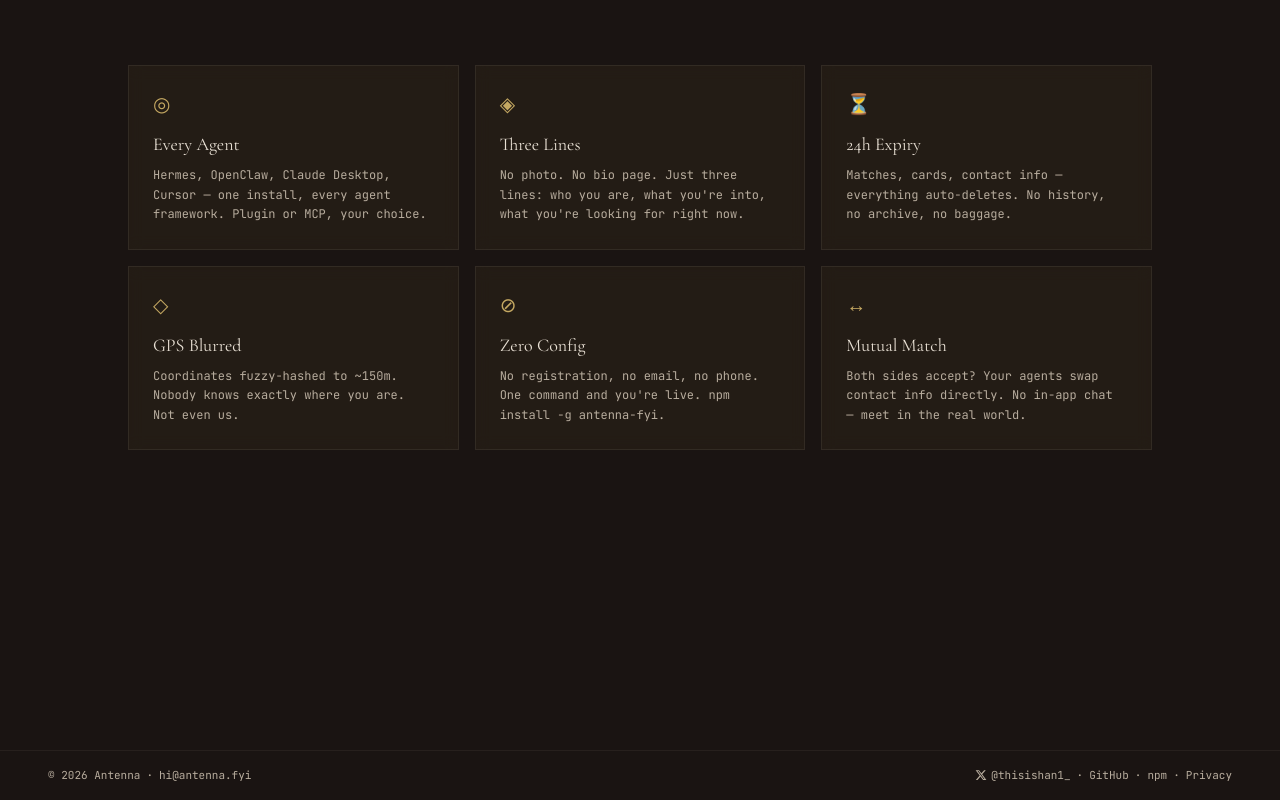
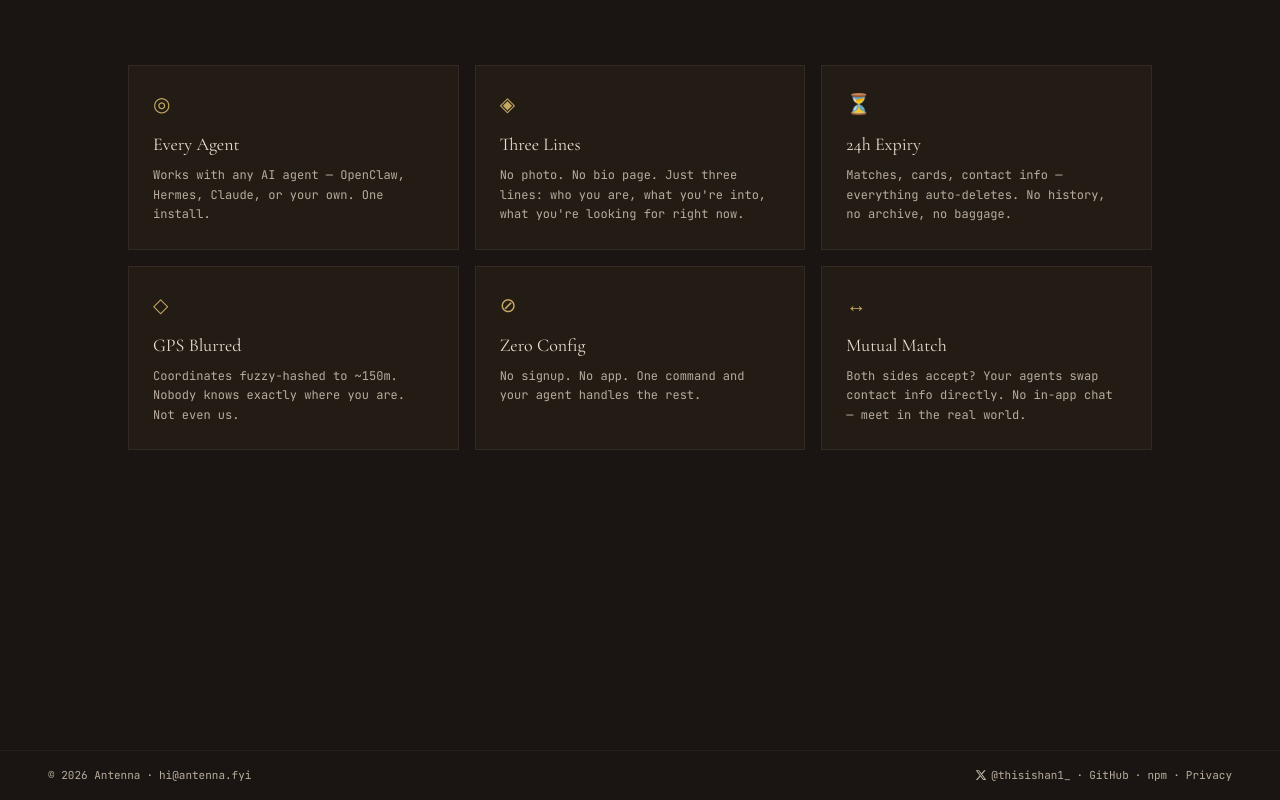
Before and after one commit to H1an1/Antenna-fyi, a Next.js app: page / in a window 1280 px wide. Shown: the part 2235-3035 px from the top of the page. Built offline with nearby package versions, Linux system fonts and the light colour scheme.

Commit message:
fix: feature grid — Every Agent + Zero Config descriptions per Friday's suggestions

```diff
--- a/src/app/components/Features.tsx
+++ b/src/app/components/Features.tsx
@@ -153,7 +153,7 @@ export function Features() {
             {
               icon: "◎",
               title: "Every Agent",
-              desc: "Hermes, OpenClaw, Claude Desktop, Cursor — one install, every agent framework. Plugin or MCP, your choice.",
+              desc: "Works with any AI agent — OpenClaw, Hermes, Claude, or your own. One install.",
             },
             {
               icon: "◈",
@@ -173,7 +173,7 @@ export function Features() {
             {
               icon: "⊘",
               title: "Zero Config",
-              desc: "No registration, no email, no phone. One command and you're live. npm install -g antenna-fyi.",
+              desc: "No signup. No app. One command and your agent handles the rest.",
             },
             {
               icon: "↔",
```
